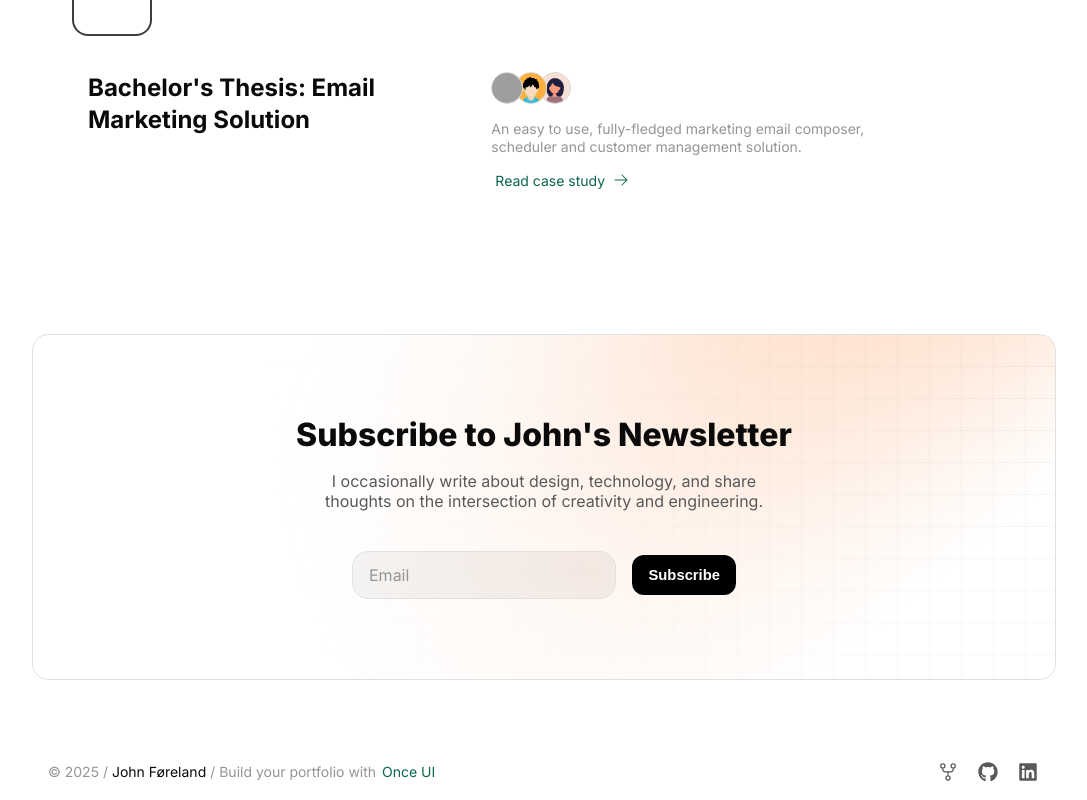
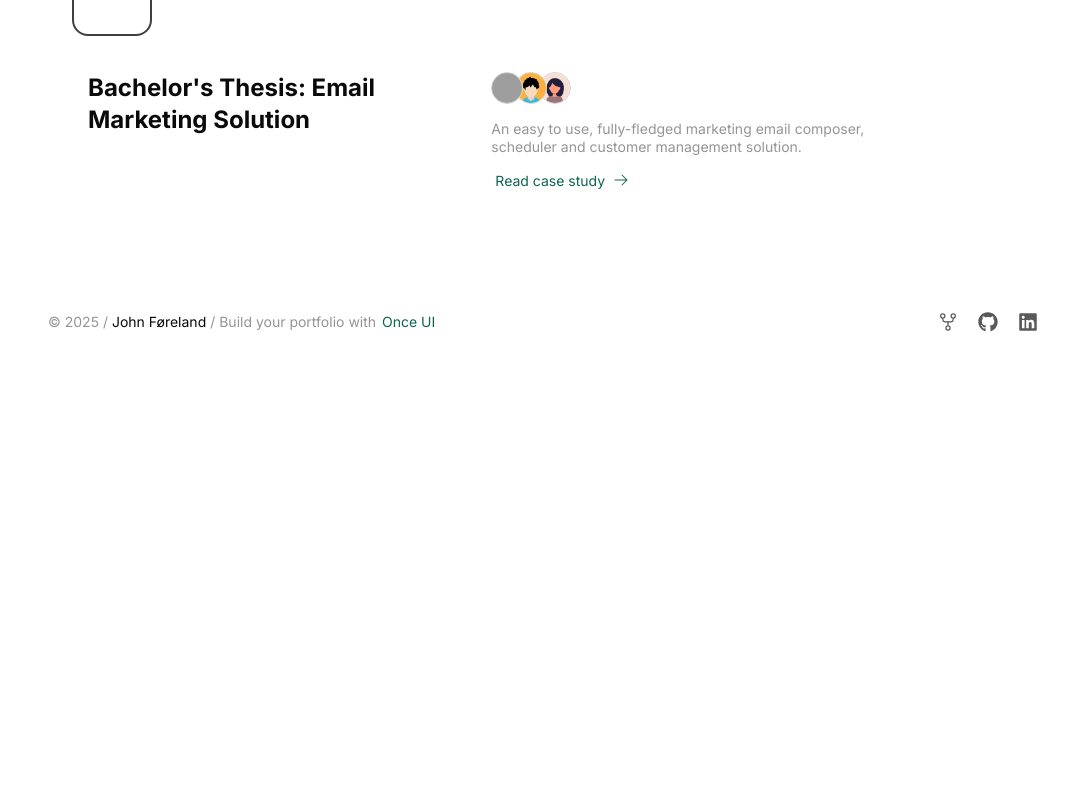
Before and after one commit to johnforeland/john.fore.land, a Next.js app: page / in a window 1280 px wide. Shown: the part 2773-3573 px from the top of the page, without its empty margins (96-1183 px from the left). After the commit the page ends 3123 px from the top, so only its background shows below. Built offline with nearby package versions, Linux system fonts and the light colour scheme; grey boxes are pictures that could not be loaded.

Commit message:
removed newsletter component

```diff
--- a/src/app/page.tsx
+++ b/src/app/page.tsx
@@ -13,8 +13,7 @@ import {
 import { Projects } from "@/components/work/Projects";
 
 import { baseURL, routes } from "@/app/resources";
-import { home, about, person, newsletter } from "@/app/resources/content";
-import { Mailchimp } from "@/components";
+import { home, about, person } from "@/app/resources/content";
 
 export async function generateMetadata() {
   const title = home.title;
@@ -125,7 +124,6 @@ export default function Home() {
       </RevealFx>
 
       <Projects range={[2]} />
-      {newsletter.display && <Mailchimp newsletter={newsletter} />}
     </Column>
   );
 }
--- a/src/app/resources/config.js
+++ b/src/app/resources/config.js
@@ -66,43 +66,4 @@ const display = {
   time: true,
 };
 
-const mailchimp = {
-  action: "https://url/subscribe/post?parameters",
-  effects: {
-    mask: {
-      cursor: false,
-      x: 100,
-      y: 0,
-      radius: 100,
-    },
-    gradient: {
-      display: true,
-      x: 100,
-      y: 50,
-      width: 100,
-      height: 100,
-      tilt: -45,
-      colorStart: "accent-background-strong",
-      colorEnd: "static-transparent",
-      opacity: 100,
-    },
-    dots: {
-      display: false,
-      size: 24,
-      color: "brand-on-background-weak",
-      opacity: 100,
-    },
-    lines: {
-      display: false,
-      color: "neutral-alpha-weak",
-      opacity: 100,
-    },
-    grid: {
-      display: true,
-      color: "neutral-alpha-weak",
-      opacity: 100,
-    },
-  },
-};
-
-export { routes, protectedRoutes, effects, style, display, mailchimp, baseURL };
+export { routes, protectedRoutes, effects, style, display, baseURL };
--- a/src/app/resources/content.js
+++ b/src/app/resources/content.js
@@ -10,17 +10,6 @@ const person = {
   avatar: "/images/avatar.png",
   location: "Europe/Oslo", // Expecting the IANA time zone identifier, e.g., 'Europe/Vienna'
   languages: [], // optional: Leave the array empty if you don't want to display languages
-};
-
-const newsletter = {
-  display: true,
-  title: <>Subscribe to {person.firstName}'s Newsletter</>,
-  description: (
-    <>
-      I occasionally write about design, technology, and share thoughts on the
-      intersection of creativity and engineering.
-    </>
-  ),
 };
 
 const social = [
@@ -285,4 +274,4 @@ const gallery = {
   ],
 };
 
-export { person, social, newsletter, home, about, work, gallery };
+export { person, social, home, about, work, gallery };
--- a/src/app/resources/index.ts
+++ b/src/app/resources/index.ts
@@ -5,13 +5,11 @@ export {
   effects,
   style,
   display,
-  mailchimp,
   baseURL,
 } from "@/app/resources/config";
 export {
   person,
   social,
-  newsletter,
   home,
   about,
   work,
--- a/src/components/Mailchimp.tsx
+++ /dev/null
@@ -1,193 +0,0 @@
-"use client";
-
-import { mailchimp } from "@/app/resources";
-import { Button, Flex, Heading, Input, Text, Background, Column } from "@/once-ui/components";
-import { useState } from "react";
-
-function debounce<T extends (...args: any[]) => void>(func: T, delay: number): T {
-  let timeout: ReturnType<typeof setTimeout>;
-  return ((...args: Parameters<T>) => {
-    clearTimeout(timeout);
-    timeout = setTimeout(() => func(...args), delay);
-  }) as T;
-}
-
-type NewsletterProps = {
-  display: boolean;
-  title: string | JSX.Element;
-  description: string | JSX.Element;
-};
-
-export const Mailchimp = ({ newsletter }: { newsletter: NewsletterProps }) => {
-  const [email, setEmail] = useState<string>("");
-  const [error, setError] = useState<string>("");
-  const [touched, setTouched] = useState<boolean>(false);
-
-  const validateEmail = (email: string): boolean => {
-    if (email === "") {
-      return true;
-    }
-
-    const emailPattern = /^[^\s@]+@[^\s@]+\.[^\s@]+$/;
-    return emailPattern.test(email);
-  };
-
-  const handleChange = (e: React.ChangeEvent<HTMLInputElement>) => {
-    const value = e.target.value;
-    setEmail(value);
-
-    if (!validateEmail(value)) {
-      setError("Please enter a valid email address.");
-    } else {
-      setError("");
-    }
-  };
-
-  const debouncedHandleChange = debounce(handleChange, 2000);
-
-  const handleBlur = () => {
-    setTouched(true);
-    if (!validateEmail(email)) {
-      setError("Please enter a valid email address.");
-    }
-  };
-
-  return (
-    <Column
-      overflow="hidden"
-      position="relative"
-      fillWidth
-      padding="xl"
-      radius="l"
-      marginBottom="m"
-      horizontal="center"
-      align="center"
-      background="surface"
-      border="neutral-medium"
-    >
-      <Background
-        mask={{
-          cursor: mailchimp.effects.mask.cursor,
-          x: mailchimp.effects.mask.x,
-          y: mailchimp.effects.mask.y,
-          radius: mailchimp.effects.mask.radius,
-        }}
-        gradient={{
-          display: mailchimp.effects.gradient.display,
-          x: mailchimp.effects.gradient.x,
-          y: mailchimp.effects.gradient.y,
-          width: mailchimp.effects.gradient.width,
-          height: mailchimp.effects.gradient.height,
-          tilt: mailchimp.effects.gradient.tilt,
-          colorStart: mailchimp.effects.gradient.colorStart,
-          colorEnd: mailchimp.effects.gradient.colorEnd,
-          opacity: mailchimp.effects.gradient.opacity as
-            | 0
-            | 10
-            | 20
-            | 30
-            | 40
-            | 50
-            | 60
-            | 70
-            | 80
-            | 90
-            | 100,
-        }}
-        dots={{
-          display: mailchimp.effects.dots.display,
-          color: mailchimp.effects.dots.color,
-          size: mailchimp.effects.dots.size as any,
-          opacity: mailchimp.effects.dots.opacity as any,
-        }}
-        grid={{
-          display: mailchimp.effects.grid.display,
-          color: mailchimp.effects.grid.color,
-          width: mailchimp.effects.grid.width as any,
-          height: mailchimp.effects.grid.height as any,
-          opacity: mailchimp.effects.grid.opacity as any,
-        }}
-        lines={{
-          display: mailchimp.effects.lines.display,
-          opacity: mailchimp.effects.lines.opacity as any,
-        }}
-      />
-      <Heading style={{ position: "relative" }} marginBottom="s" variant="display-strong-xs">
-        {newsletter.title}
-      </Heading>
-      <Text
-        style={{
-          position: "relative",
-          maxWidth: "var(--responsive-width-xs)",
-        }}
-        wrap="balance"
-        marginBottom="l"
-        onBackground="neutral-medium"
-      >
-        {newsletter.description}
-      </Text>
-      <form
-        style={{
-          width: "100%",
-          display: "flex",
-          justifyContent: "center",
-        }}
-        action={mailchimp.action}
-        method="post"
-        id="mc-embedded-subscribe-form"
-        name="mc-embedded-subscribe-form"
-      >
-        <Flex id="mc_embed_signup_scroll" fillWidth maxWidth={24} gap="8">
-          <Input
-            formNoValidate
-            labelAsPlaceholder
-            id="mce-EMAIL"
-            name="EMAIL"
-            type="email"
-            label="Email"
-            required
-            onChange={(e) => {
-              if (error) {
-                handleChange(e);
-              } else {
-                debouncedHandleChange(e);
-              }
-            }}
-            onBlur={handleBlur}
-            errorMessage={error}
-          />
-          <div style={{ display: "none" }}>
-            <input
-              type="checkbox"
-              readOnly
-              name="group[3492][1]"
-              id="mce-group[3492]-3492-0"
-              value=""
-              checked
-            />
-          </div>
-          <div id="mce-responses" className="clearfalse">
-            <div className="response" id="mce-error-response" style={{ display: "none" }}></div>
-            <div className="response" id="mce-success-response" style={{ display: "none" }}></div>
-          </div>
-          <div aria-hidden="true" style={{ position: "absolute", left: "-5000px" }}>
-            <input
-              type="text"
-              readOnly
-              name="b_c1a5a210340eb6c7bff33b2ba_0462d244aa"
-              tabIndex={-1}
-              value=""
-            />
-          </div>
-          <div className="clear">
-            <Flex height="48" vertical="center">
-              <Button id="mc-embedded-subscribe" value="Subscribe" size="m" fillWidth>
-                Subscribe
-              </Button>
-            </Flex>
-          </div>
-        </Flex>
-      </form>
-    </Column>
-  );
-};
--- a/src/components/index.ts
+++ b/src/components/index.ts
@@ -1,6 +1,5 @@
 export { Header } from "@/components/Header";
 export { Footer } from "@/components/Footer";
-export { Mailchimp } from "@/components/Mailchimp";
 export { ProjectCard } from "@/components/ProjectCard";
 export { HeadingLink } from "@/components/HeadingLink";
 export { RouteGuard } from "@/components/RouteGuard";
```
